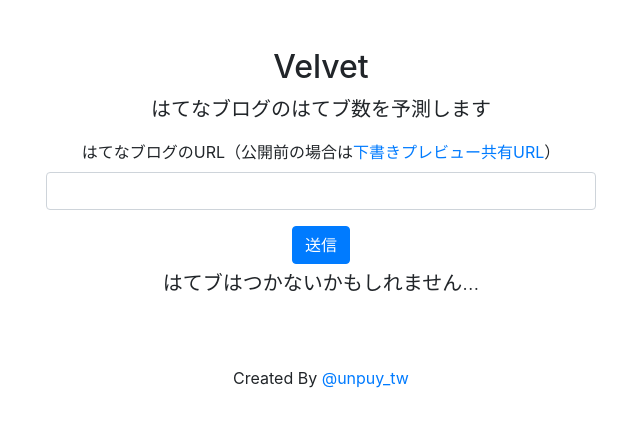
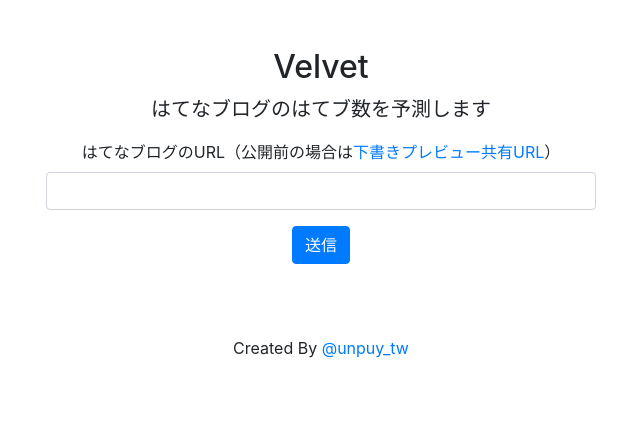
Before and after one commit to kishimoto-banana/velvet, a Flask app: page / in a window 1280 px wide. Shown: the top 427 px of the page, without its empty margins (319-959 px from the left). Run offline with Flask 2, Linux system fonts and the light colour scheme; parts of the project's set-up code (start-up, migrations or seed data) failed here and were passed over; some libraries are stand-ins or nearby versions.

Commit message:
Fix condition

```diff
--- a/app/templates/index.html
+++ b/app/templates/index.html
@@ -14,7 +14,7 @@
                 <button class="btn btn-primary" type="submit">送信</button>
                 <div class="py-1 text-center">
                     <p class="lead">
-                        {% if is_hatebu is sameas true %} はてブ数は {{ hatebu_num }} くらいです多分 {% else %} はてブはつかないかもしれません… {% endif %}
+                        {% if hatebu_num %} {% if is_hatebu is sameas true %} はてブ数は {{ hatebu_num }} くらいです多分 {% else %} はてブはつかないかもしれません… {% endif %} {% endif %}
                     </p>
                 </div>
         </div>
```
